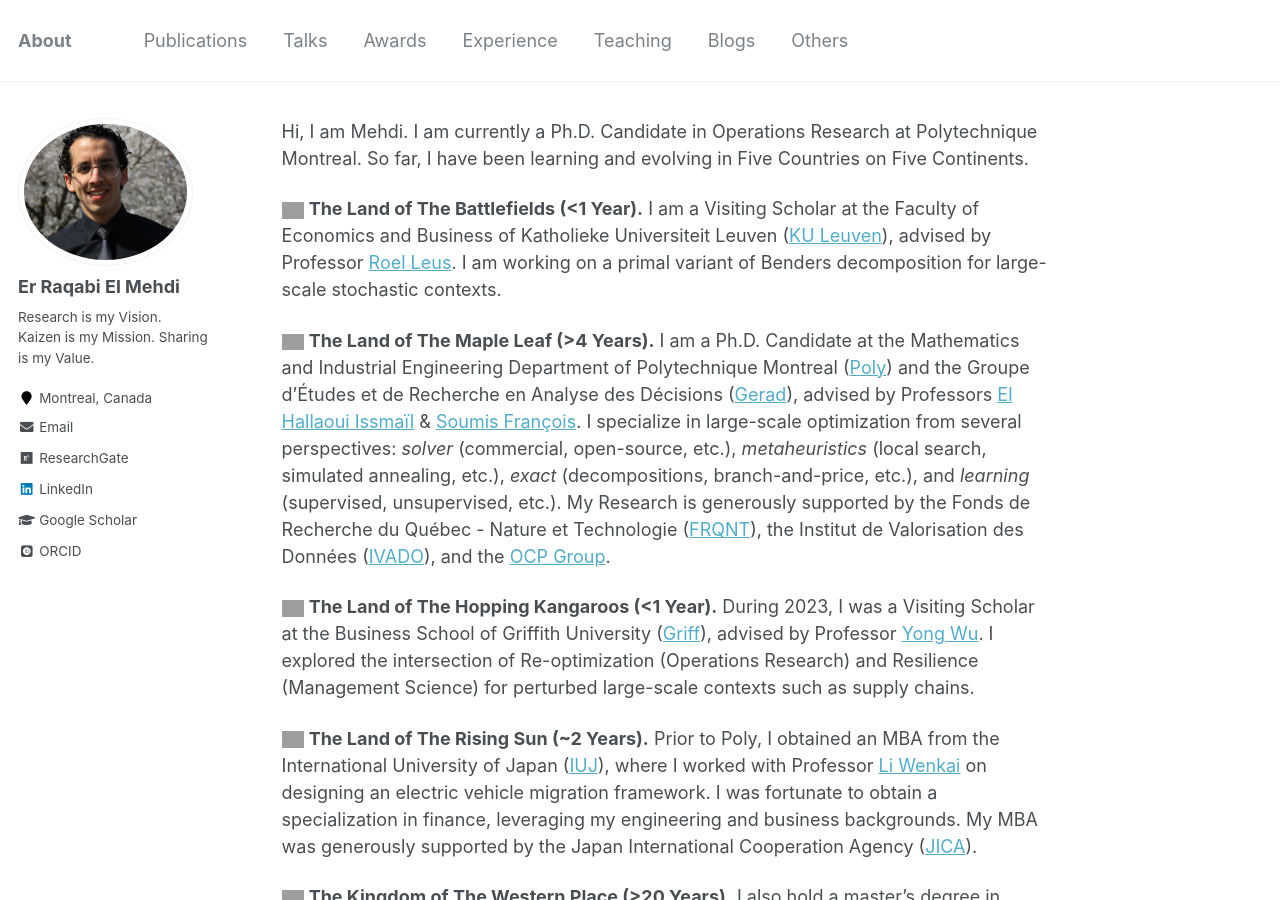
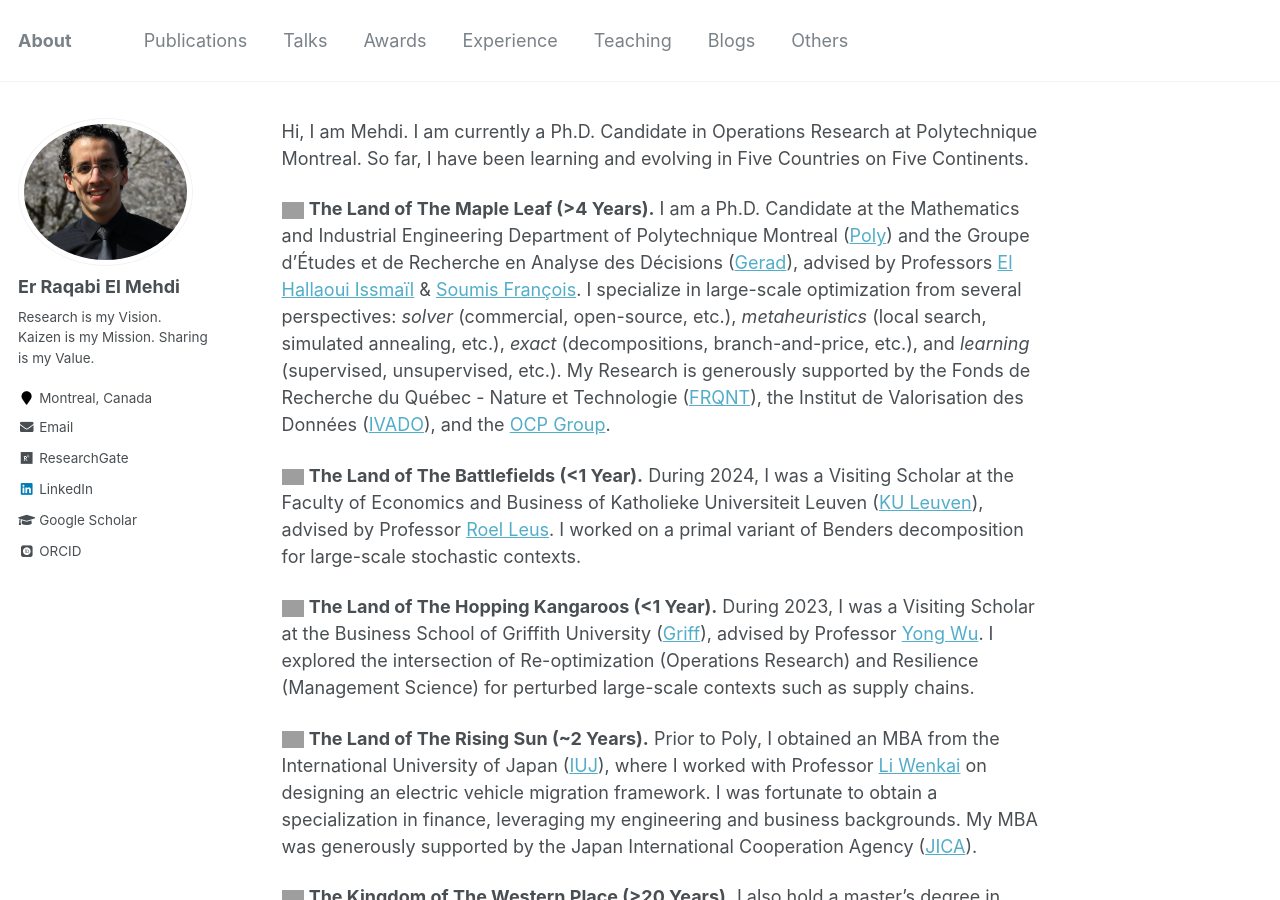
Before and after one commit to RqbMedi/rqbmedi.github.io, a Jekyll site: the page built from _pages/about.md, in a window 1280 px wide and 900 px high. Built offline with Jekyll 4.4.1, drawn with Linux system fonts in a browser that asks for light colours; some web fonts are replaced; grey boxes are pictures that could not be loaded.

Commit message:
Update about.md

```diff
--- a/_pages/about.md
+++ b/_pages/about.md
@@ -13,9 +13,9 @@ Hi, I am Mehdi. I am currently a Ph.D. Candidate in Operations Research at Polyt
 
 [comment]: <> (Update: Four Countries on Four Continents. In Australia, I confirmed the Value of Consistency.)
 
-<img alt="Belgium" src="https://purecatamphetamine.github.io/country-flag-icons/3x2/BE.svg" width="22" height="22"/> **The Land of The Battlefields (<1 Year).** I am a Visiting Scholar at the Faculty of Economics and Business of Katholieke Universiteit Leuven ([KU Leuven](https://www.kuleuven.be/english/kuleuven/index.html)), advised by Professor [Roel Leus](https://www.kuleuven.be/wieiswie/en/person/00004371). I am working on a primal variant of Benders decomposition for large-scale stochastic contexts.
+<img alt="Canada" src="http://purecatamphetamine.github.io/country-flag-icons/3x2/CA.svg" width="22" height="22"/> **The Land of The Maple Leaf (>4 Years).** I am a Ph.D. Candidate at the Mathematics and Industrial Engineering Department of Polytechnique Montreal ([Poly](https://www.polymtl.ca/)) and the Groupe d'Études et de Recherche en Analyse des Décisions ([Gerad](https://www.gerad.ca/en)), advised by Professors [El Hallaoui Issmaïl](https://www.polymtl.ca/expertises/el-hallaoui-issmail) & [Soumis François](https://www.polymtl.ca/expertises/soumis-francois). I specialize in large-scale optimization from several perspectives: *solver* (commercial, open-source, etc.), *metaheuristics* (local search, simulated annealing, etc.), *exact* (decompositions, branch-and-price, etc.), and *learning* (supervised, unsupervised, etc.). My Research is generously supported by the Fonds de Recherche du Québec - Nature et Technologie ([FRQNT](https://frq.gouv.qc.ca/en/)), the Institut de Valorisation des Données ([IVADO](https://ivado.ca/en/)), and the [OCP Group](https://www.ocpgroup.ma/).
 
-<img alt="Canada" src="http://purecatamphetamine.github.io/country-flag-icons/3x2/CA.svg" width="22" height="22"/> **The Land of The Maple Leaf (>4 Years).** I am a Ph.D. Candidate at the Mathematics and Industrial Engineering Department of Polytechnique Montreal ([Poly](https://www.polymtl.ca/)) and the Groupe d'Études et de Recherche en Analyse des Décisions ([Gerad](https://www.gerad.ca/en)), advised by Professors [El Hallaoui Issmaïl](https://www.polymtl.ca/expertises/el-hallaoui-issmail) & [Soumis François](https://www.polymtl.ca/expertises/soumis-francois). I specialize in large-scale optimization from several perspectives: *solver* (commercial, open-source, etc.), *metaheuristics* (local search, simulated annealing, etc.), *exact* (decompositions, branch-and-price, etc.), and *learning* (supervised, unsupervised, etc.). My Research is generously supported by the Fonds de Recherche du Québec - Nature et Technologie ([FRQNT](https://frq.gouv.qc.ca/en/)), the Institut de Valorisation des Données ([IVADO](https://ivado.ca/en/)), and the [OCP Group](https://www.ocpgroup.ma/).
+<img alt="Belgium" src="https://purecatamphetamine.github.io/country-flag-icons/3x2/BE.svg" width="22" height="22"/> **The Land of The Battlefields (<1 Year).** During 2024, I was a Visiting Scholar at the Faculty of Economics and Business of Katholieke Universiteit Leuven ([KU Leuven](https://www.kuleuven.be/english/kuleuven/index.html)), advised by Professor [Roel Leus](https://www.kuleuven.be/wieiswie/en/person/00004371). I worked on a primal variant of Benders decomposition for large-scale stochastic contexts.
 
 <img alt="Australia" src="http://purecatamphetamine.github.io/country-flag-icons/3x2/AU.svg" width="22" height="22"/> **The Land of The Hopping Kangaroos (<1 Year).** During 2023, I was a Visiting Scholar at the Business School of Griffith University ([Griff](https://www.griffith.edu.au/)), advised by Professor [Yong Wu](https://www.griffith.edu.au/griffith-business-school/departments/business-strategy-innovation/contact-us/staff/dr-yong-wu). I explored the intersection of Re-optimization (Operations Research) and Resilience (Management Science) for perturbed large-scale contexts such as supply chains.
 
```
